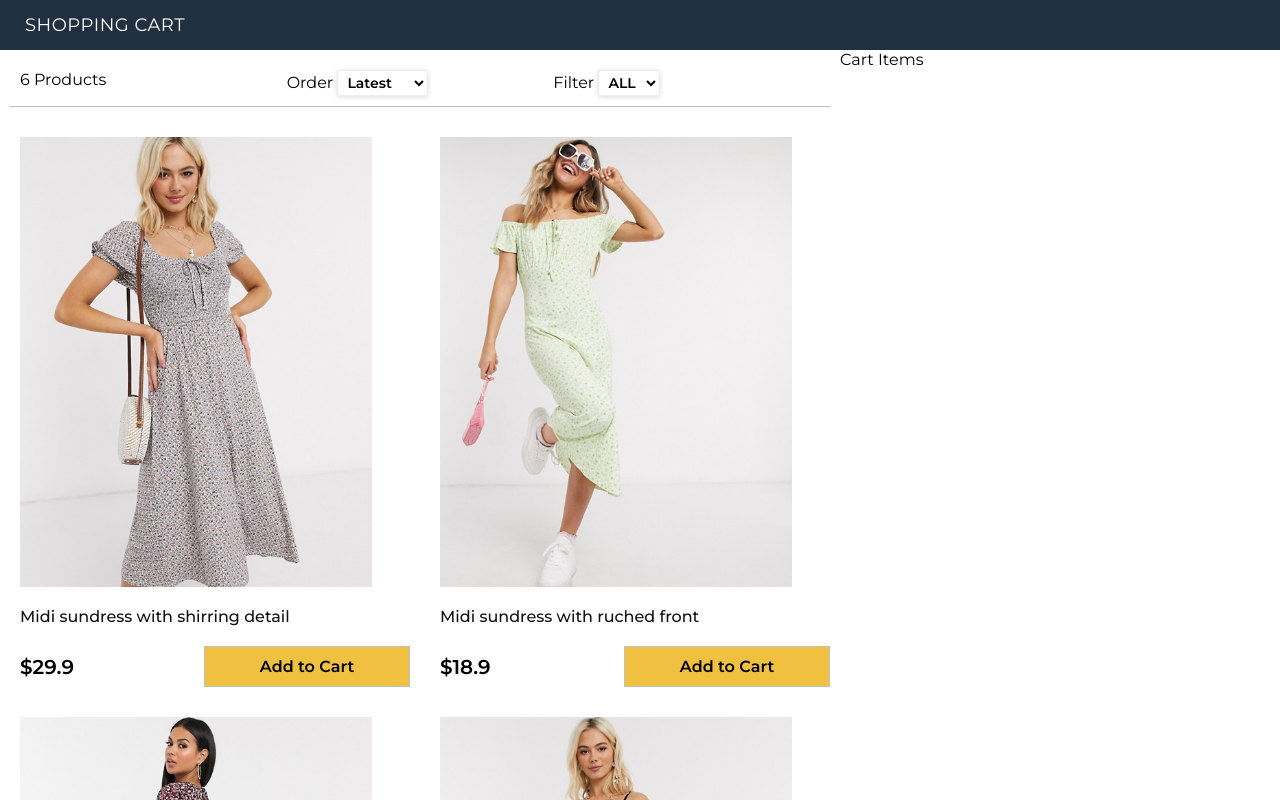
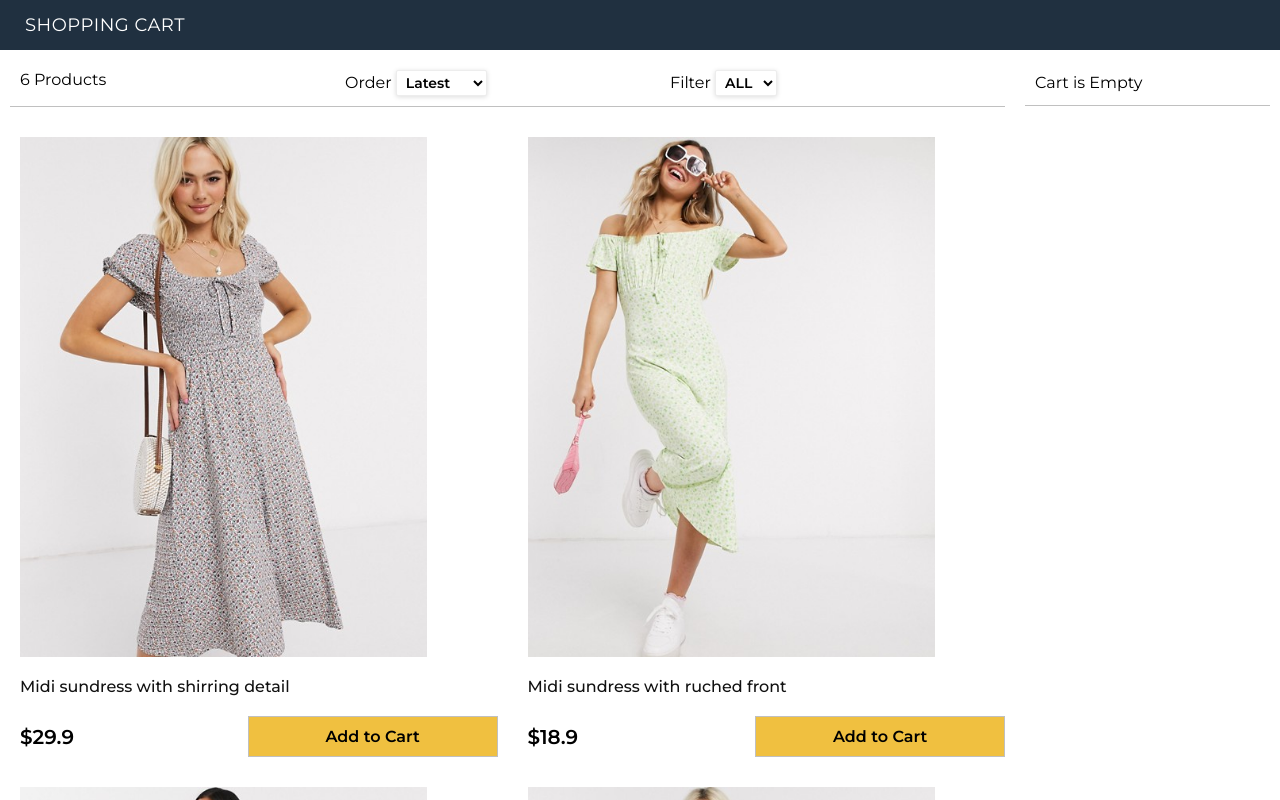
Before and after one commit to mangaloly/shopping-app, a React (Create React App) app: page / in a window 1280 px wide. Shown: the top 800 px of the page. Built offline with nearby package versions, Linux system fonts and the light colour scheme.

Commit message:
cart component

```diff
--- a/src/App.js
+++ b/src/App.js
@@ -1,5 +1,6 @@
 // feature 1
 import React, { Component } from 'react';
+import Cart from './components/Cart';
 import Filter from './components/Filter';
 import Products from './components/Products';
 import data from './data.json';
@@ -10,9 +11,32 @@
     super();
     this.state = {
       products: data.products,
+      cartItems: [],
       size: "",
       sort: "",
     };
+  }
+
+  removeFromCart = (product) => {
+    const cartItems = this.state.cartItems.slice();
+    this.setState({
+      cartItems: cartItems.filter(x => x._id !== product._id),
+    });
+  };
+
+  addToCart = (product) => {
+    const cartItems = this.state.cartItems.slice();
+    let alreadyInCart = false;
+    cartItems.forEach(item => {
+      if (item._id === product._id) {
+        item.count++;
+        alreadyInCart = true;
+      }
+    });
+    if (!alreadyInCart) {
+      cartItems.push({ ...product, count: 1 });
+    }
+    this.setState({ cartItems });
   }
 
   sortProducts = (event) => {
@@ -62,10 +86,10 @@
                 filterProducts={this.filterProducts}
                 sortProducts={this.sortProducts}
               />
-              <Products products={this.state.products} />
+              <Products products={this.state.products} addToCart={this.addToCart} />
             </div>
             <div className="sidebar">
-              Cart Items
+              <Cart cartItems={this.state.cartItems} removeFromCart={this.removeFromCart} />
             </div>
           </div>
         </main>
--- /dev/null
+++ b/src/components/Cart.js
@@ -0,0 +1,50 @@
+import React, { Component } from 'react';
+import formatCurrency from '../util';
+
+export default class Cart extends Component {
+  render() {
+
+    const { cartItems } = this.props;
+
+    return (
+      <div>
+        {cartItems.length === 0 ? (
+          <div className="cart cart-header">Cart is Empty</div>
+        ) : (
+            <div className="cart cart-header">
+              You have {cartItems.length} in the Cart {" "}
+            </div>
+          )}
+        <div className="cart">
+          <ul className="cart-items">
+            {cartItems.map(item => (
+              <li key={cartItems._id}>
+                <div>
+                  <img src={item.image} alt={item.title} />
+                </div>
+                <div>
+                  <div>{item.title}</div>
+                  {formatCurrency(item.price)} x {item.count}
+                  <button className="removeBtn" onClick={() => this.props.removeFromCart(item)}>Remove</button>
+                </div>
+              </li>
+            ))}
+          </ul>
+        </div>
+        {cartItems.length !== 0 && (
+          <div className="cart">
+            <div className="total">
+              <div>
+                Total: {" "}
+                {formatCurrency(
+                  cartItems.reduce((a, c) => a + c.price * c.count, 0)
+                )}
+              </div>
+              <button className="button primary">Proceed</button>
+            </div>
+          </div>
+        )}
+      </div>
+    );
+  }
+}
--- a/src/components/Products.js
+++ b/src/components/Products.js
@@ -1,5 +1,5 @@
-import React, { Component } from 'react'
-import formatCurrency from '../util'
+import React, { Component } from 'react';
+import formatCurrency from '../util';
 
 export default class Products extends Component {
   render() {
@@ -15,7 +15,7 @@
                 </a>
                 <div className="product-price">
                   <div>{formatCurrency(product.price)}</div>
-                  <button className="button primary">Add to Cart</button>
+                  <button onClick={() => this.props.addToCart(product)} className="button primary">Add to Cart</button>
                 </div>
               </div>
             </li>
--- a/src/index.css
+++ b/src/index.css
@@ -68,11 +68,11 @@
 }
 
 .main {
-  flex: 1 0 60rem;
+  flex: 1 0 90rem;
 }
 
 .sidebar {
-  flex: 1 20rem;
+  flex: 1 15rem;
 }
 
 /* Products */
@@ -89,7 +89,7 @@
 
 .products li {
   flex: 1 0 29rem;
-  height: 55rem;
+  height: 62rem;
   padding: 2rem 1rem 1rem 2rem;
 }
 
@@ -101,8 +101,8 @@
 }
 
 .product img {
-  max-width: 45rem;
-  max-height: 45rem;
+  max-width: 52rem;
+  max-height: 52rem;
 }
 
 .product a {
@@ -175,3 +175,75 @@
   font-weight: 600;
   box-shadow: 0 1px 5px #00000024;
 }
+
+/* Cart */
+
+.cart {
+  padding: 1.3rem 1rem;
+  margin: 1rem;
+  display: flex;
+}
+
+.cart-header {
+  border-bottom: 0.1rem solid #c0c0c0;
+}
+
+.cart-items {
+  padding: 0;
+  width: 100%;
+  list-style-type: none;
+  margin: 10px 0 0;
+}
+
+.cart-items img {
+  width: 10rem;
+  height: 10rem;
+  object-fit: contain;
+  background-color: #ededed;
+  border: 1px solid #dedede;
+}
+
+.cart-items li {
+  display: flex;
+  align-items: center;
+  padding: 10px;
+  margin-bottom: 10px;
+  background-color: #f7f7f7;
+}
+
+.cart-items li div:last-child {
+  flex: 1;
+  padding: 0 1rem;
+}
+
+.cart-items li div:last-child div {
+  margin-bottom: 15px;
+}
+
+.cart-items li .removeBtn {
+  padding: 0.5rem 1rem;
+  border: .1rem solid #c0c0c0;
+  background-color: #f0f0f0;
+  cursor: pointer;
+  outline: none;
+  font-weight: 600;
+  margin-left: 10px;
+  transition: all 0.3s ease-in-out;
+}
+
+.total {
+  display: flex;
+  justify-content: space-between;
+  align-items: center;
+  width: 100%;
+}
+
+.total > div {
+  font-size: 2rem;
+  font-weight: 600;
+}
+
+.total > div,
+.total > button {
+  flex: 1;
+}
```
Also changed, not shown: 1 other file (tests, documents, lock files or other folders).
